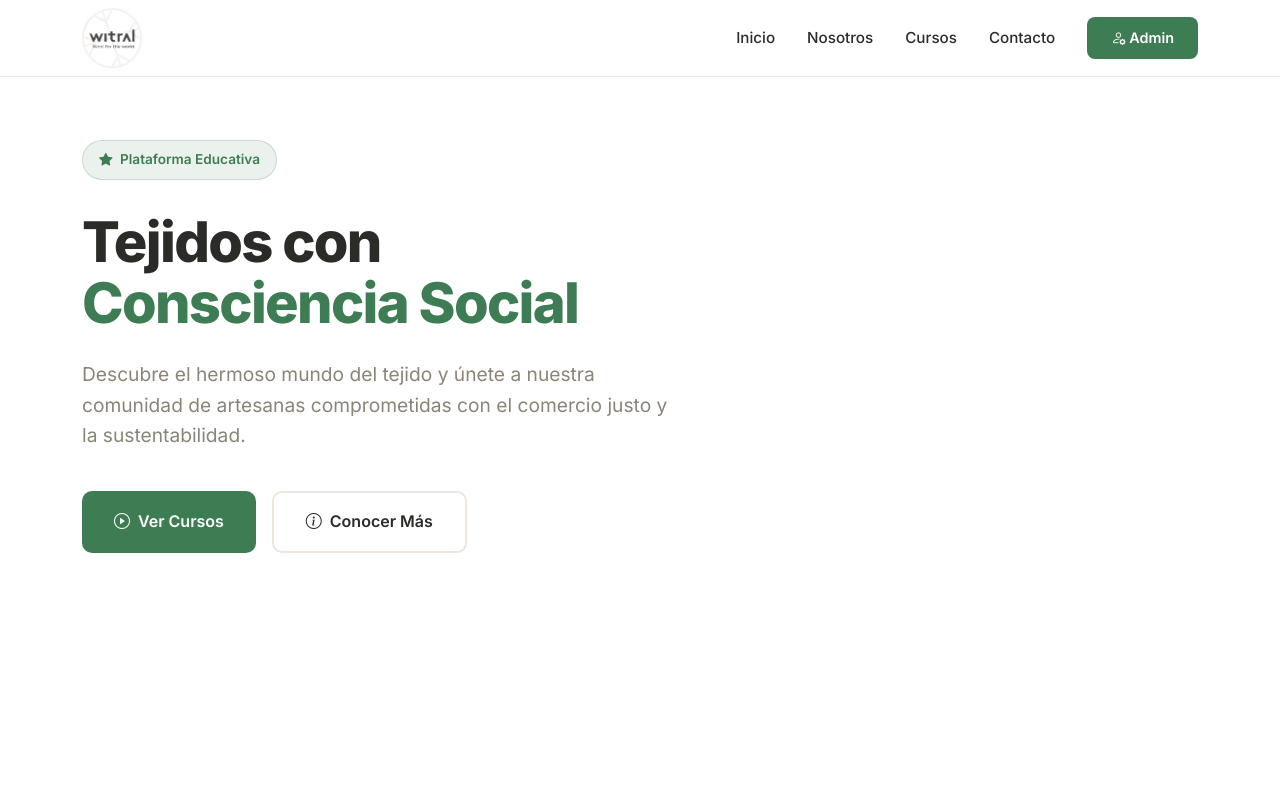
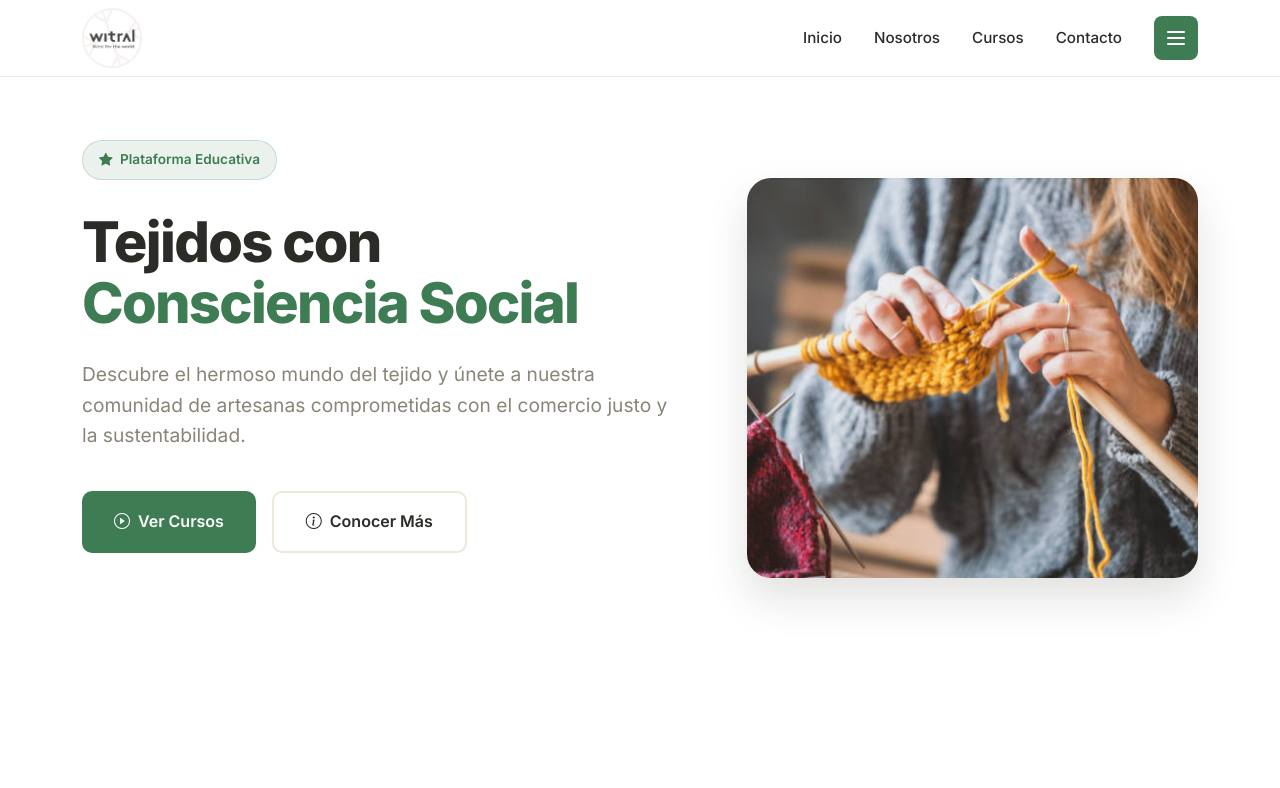
Before and after one commit to gadiiiiii/witral-web-platform, a CodeIgniter 4 app: the page made by app/Views/pages/home.php in a window 1280 px wide. Shown: the top 788 px of the page. Run offline with PHP 8.4 and a stand-in for CodeIgniter, Linux system fonts and the light colour scheme; the template is opened without the code that fills it, so the values that code supplies are empty; some libraries are stand-ins or nearby versions.

Commit message:
feat: Menu hamburguesa y hero mejorado

```diff
--- a/app/Views/layout/main.php
+++ b/app/Views/layout/main.php
@@ -573,6 +573,148 @@
                 font-size: 2rem;
             }
         }
+
+        .logout-hamburger {
+        background: var(--accent-green);
+        border: none;
+        border-radius: 8px;
+        width: 44px;
+        height: 44px;
+        cursor: pointer;
+        display: flex;
+        flex-direction: column;
+        justify-content: center;
+        align-items: center;
+        gap: 4px;
+        transition: all 0.3s ease;
+        position: relative;
+        }
+
+        .logout-hamburger:hover {
+        background: #2F6041;
+       }
+
+        .logout-hamburger span {
+        width: 18px;
+        height: 2px;
+        background: white;
+        transition: all 0.3s ease;
+        border-radius: 2px;
+        }
+
+/* Logout Dropdown */
+        .logout-dropdown {
+        position: absolute;
+        top: 100%;
+        right: 0;
+        background: white;
+        border-radius: 12px;
+        box-shadow: 0 10px 40px rgba(0, 0, 0, 0.15);
+        border: 1px solid var(--card-border);
+        min-width: 180px;
+        opacity: 0;
+        visibility: hidden;
+        transform: translateY(-10px);
+        transition: all 0.3s ease;
+        z-index: 1000;
+        margin-top: 0.5rem;
+      }
+
+       .logout-dropdown.show {
+       opacity: 1;
+       visibility: visible;
+       transform: translateY(0);
+      }
+
+       .logout-menu-item {
+       display: flex;
+       align-items: center;
+       gap: 0.75rem;
+       padding: 1rem 1.25rem;
+       cursor: pointer;
+       transition: all 0.3s ease;
+       color: var(--dark);
+       border-radius: 12px;
+      }
+
+       .logout-menu-item:hover {
+       background: rgba(220, 53, 69, 0.1);
+       color: #dc3545;
+       }
+
+       .logout-menu-item i {
+       font-size: 1.1rem;
+}
+
+       .logout-menu-item span {
+       font-weight: 500;
+       font-size: 0.95rem;
+  }
+
+/* Mobile Logout Button */
+       .logout-btn-mobile {
+    background: rgba(220, 53, 69, 0.1);
+    color: #dc3545;
+    border: 2px solid #dc3545;
+    border-radius: 8px;
+    padding: 0.75rem 1.5rem;
+    font-weight: 600;
+    transition: all 0.3s ease;
+    display: flex;
+    align-items: center;
+    justify-content: center;
+    gap: 0.5rem;
+     }
+
+       .logout-btn-mobile:hover {
+       background: #dc3545;
+       color: white;
+    }
+
+/* Responsive */
+       @media (max-width: 991px) {
+       .logout-hamburger {
+        display: none;
+    }
+
+       .logout-dropdown {
+        display: none;
+    }
+}
+    .hero-image {
+    position: relative;
+    width: 100%;
+    height: auto;
+}
+
+.hero-img {
+    width: 100%;
+    height: 400px;
+    object-fit: cover;
+    border-radius: 24px;
+    box-shadow: 0 20px 40px rgba(60, 55, 47, 0.15);
+    transition: all 0.3s ease;
+}
+
+.hero-img:hover {
+    transform: translateY(-5px);
+    box-shadow: 0 30px 60px rgba(60, 55, 47, 0.2);
+}
+
+/* Responsive */
+@media (max-width: 991px) {
+    .hero-img {
+        height: 300px;
+        margin-top: 2rem;
+    }
+}
+
+@media (max-width: 576px) {
+    .hero-img {
+        height: 250px;
+        border-radius: 20px;
+    }
+}
     </style>
 </head>
 <body>
@@ -590,14 +732,16 @@
                     <a href="<?= base_url('nosotros') ?>" class="nav-link-modern">Nosotros</a>
                     <a href="<?= base_url('cursos') ?>" class="nav-link-modern">Cursos</a>
                     <a href="<?= base_url('contacto') ?>" class="nav-link-modern">Contacto</a>
-                    <button class="btn-primary-modern ms-3" onclick="toggleAdmin()">
-                        <i class="bi bi-person-gear"></i> Admin
-                    </button>
+                    <button class="logout-hamburger ms-3" onclick="toggleLogoutMenu()">
+                    <span></span>
+                    <span></span>
+                    <span></span>
+                </button>
                 </div>
 
                 <!-- Mobile Menu Toggle -->
                 <button class="btn d-lg-none" type="button" data-bs-toggle="collapse" data-bs-target="#mobileMenu">
-                    <i class="bi bi-list" style="font-size: 1.5rem;"></i>
+                <i class="bi bi-list" style="font-size: 1.5rem;"></i>
                 </button>
             </div>
 
@@ -608,10 +752,17 @@
                     <a href="<?= base_url('nosotros') ?>" class="nav-link-modern">Nosotros</a>
                     <a href="<?= base_url('cursos') ?>" class="nav-link-modern">Cursos</a>
                     <a href="<?= base_url('contacto') ?>" class="nav-link-modern">Contacto</a>
-                    <button class="btn-primary-modern mt-2 text-center" onclick="toggleAdmin()">
-                        <i class="bi bi-person-gear"></i> Admin
+                    <button class="logout-btn-mobile mt-2" onclick="logout()">
+                    <i class="bi bi-box-arrow-right"></i> Cerrar Sesión
                     </button>
                 </div>
+            </div>
+
+            <div class="logout-dropdown" id="logoutDropdown">
+            <div class="logout-menu-item" onclick="logout()">
+                <i class="bi bi-box-arrow-right"></i>
+                <span>Cerrar Sesión</span>
+            </div>
             </div>
         </div>
     </nav>
@@ -787,6 +938,27 @@
                 }
             });
         });
+
+        function toggleLogoutMenu() {
+        const dropdown = document.getElementById('logoutDropdown');
+        dropdown.classList.toggle('show');
+
+        // Cerrar si se hace click fuera
+        document.addEventListener('click', function(e) {
+        const hamburger = document.querySelector('.logout-hamburger');
+        if (!hamburger.contains(e.target) && !dropdown.contains(e.target)) {
+            dropdown.classList.remove('show');
+        }
+        });
+        }
+
+        function logout() {
+    // Aquí puedes agregar tu lógica de logout
+        if (confirm('¿Estás seguro que quieres cerrar sesión?')) {
+        // Redirigir al logout o limpiar sesión
+            window.location.href = '<?= base_url('logout') ?>';
+        }
+        }
     </script>
 </body>
 </html>
--- a/app/Views/pages/home.php
+++ b/app/Views/pages/home.php
@@ -5,8 +5,8 @@
 <!-- Hero Section -->
 <section class="hero-modern">
     <div class="container">
-        <div class="row">
-            <div class="col-lg-8" data-aos="fade-up">
+        <div class="row align-items-center">
+            <div class="col-lg-7" data-aos="fade-up">
                 <span class="hero-badge">
                     <i class="bi bi-star-fill me-1"></i>
                     Plataforma Educativa
@@ -30,6 +30,11 @@
                         <i class="bi bi-info-circle"></i>
                         Conocer Más
                     </a>
+                </div>
+            </div>
+            <div class="col-lg-5" data-aos="fade-left" data-aos-delay="200">
+                <div class="hero-image">
+                    <img src="<?= base_url('assets/img/tejido-prueba.jpg') ?>" alt="Artesana tejiendo" class="hero-img">
                 </div>
             </div>
         </div>
```
Also changed, not shown: public/assets/img/tejido-prueba.jpg (added).
